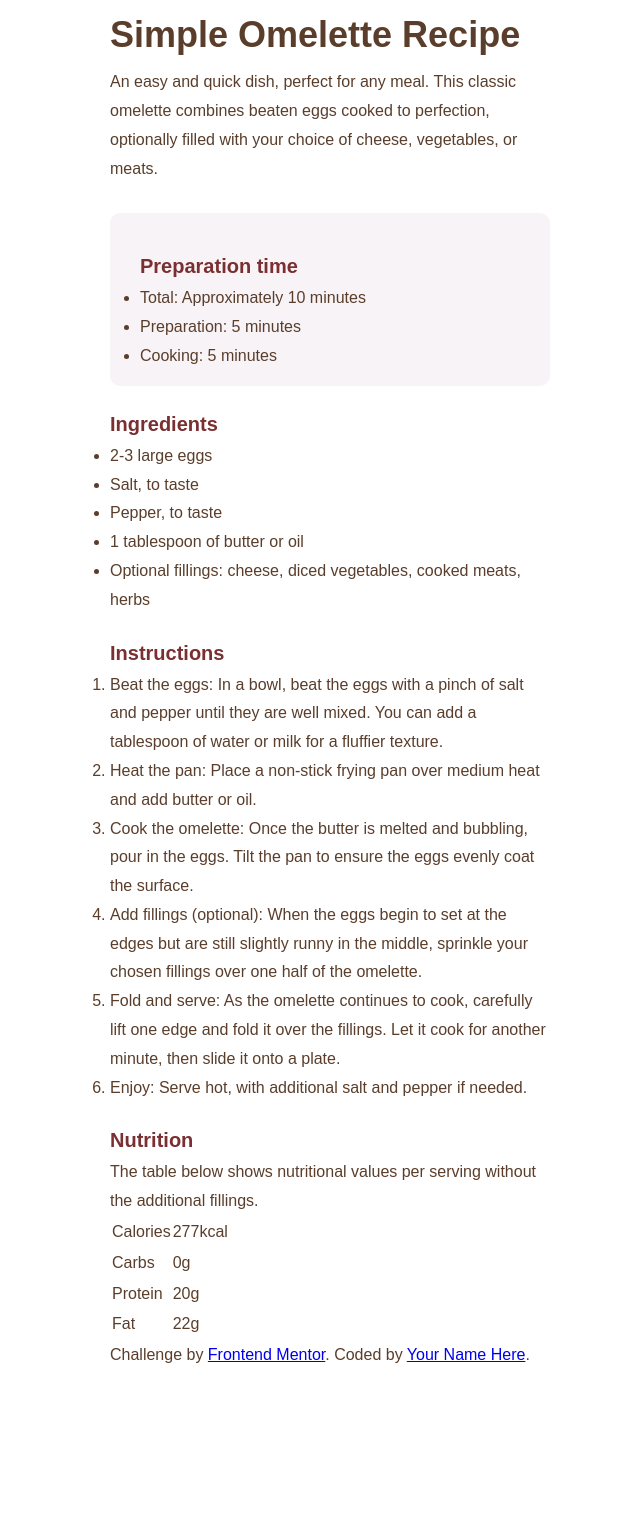
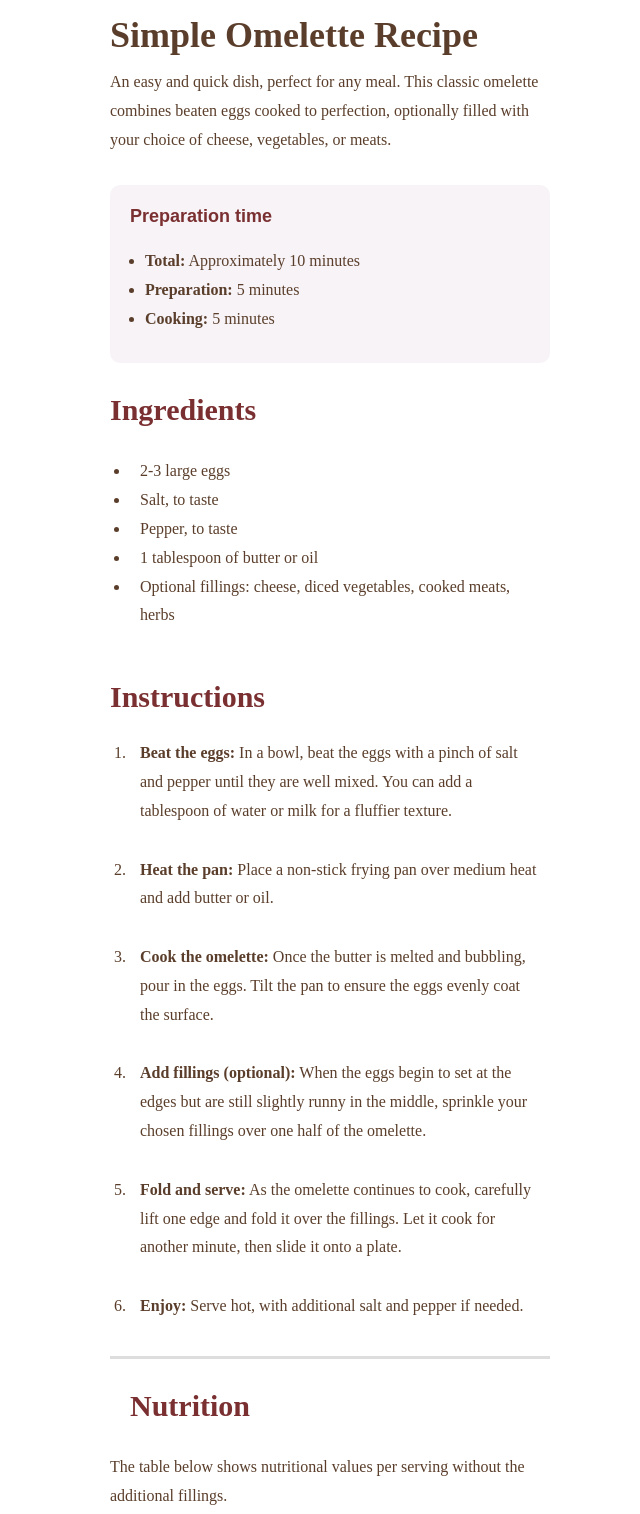
Before and after one commit to ccbaron/recipe-page-main, a plain HTML site: page index.html in a window 1280 px wide. Shown: the part 602-2116 px from the top of the page, without its empty margins (310-950 px from the left). Before the commit the page ends 1972 px from the top, so only its background shows below. Drawn offline with Linux system fonts and the light colour scheme.

Commit message:
Finished

```diff
--- a/index.html
+++ b/index.html
@@ -16,7 +16,8 @@
       box-sizing: border-box;
       margin: 0;
       padding: 0;
-      font-family: sans-serif;
+      font-family: serif;
+      font-size: 16px;
     }
 
     .omelette {
@@ -42,22 +43,72 @@
       margin-top: 20px;
     }
 
-    h2,
-    h3 {
-      font-size: 20px;
+    h2 {
+      font-size: 30px;
       font-weight: 600;
       margin-top: 20px;
       color: #7a2f31;
     }
 
+    h3 {
+      color: #7a2f31;
+      font-size: 18px;
+    }
+
+    .preparation {
+      font-family: sans-serif;
+    }
+
     .preparation__container {
       background-color: #f5f0f5c3;
       padding: 15px;
-      padding-left: 30px;
+      padding-left: 20px;
       border-radius: 10px;
       margin-top: 30px;
     }
 
+    .preparation__time {
+      padding: 15px 15px;
+    }
+
+    .ingredients__list {
+      padding: 20px;
+    }
+
+    .ingredients__list li {
+      padding-left: 10px;
+    }
+
+    .instructions__list {
+      padding-left: 20px;
+    }
+
+    .instructions__list li {
+      padding: 15px 10px;
+    }
+
+    .nutrition {
+      border-top: solid #dddddd;
+      padding: 20px;
+    }
+
+    .nutrition__table {
+      margin: 15px;
+      padding: 10px;
+      width: 100%;
+      border-collapse: collapse;
+      text-align: left;
+    }
+
+    .nutrition__table tr {
+      border-bottom: 1px solid #dddddd;
+    }
+
+    .nutrition__table td:nth-child(2) {
+      font-size: 1.2rem;
+      font-weight: bold;
+      color: #5a3e2b;
+    }
   </style>
 </head>
 
@@ -77,9 +128,9 @@
     <div class="preparation__container">
       <h3 class="preparation">Preparation time</h3>
       <ul class="preparation__time">
-        <li>Total: Approximately 10 minutes</li>
-        <li>Preparation: 5 minutes</li>
-        <li>Cooking: 5 minutes</li>
+        <li><b>Total:</b> Approximately 10 minutes</li>
+        <li><b>Preparation:</b> 5 minutes</li>
+        <li><b>Cooking:</b> 5 minutes</li>
       </ul>
     </div>
 
@@ -97,23 +148,23 @@
 
     <ol class="instructions__list">
       <li>
-        Beat the eggs: In a bowl, beat the eggs with a pinch of salt and pepper until they are well mixed.
+        <b>Beat the eggs:</b> In a bowl, beat the eggs with a pinch of salt and pepper until they are well mixed.
         You can add a tablespoon of water or milk for a fluffier texture.
       </li>
-      <li>Heat the pan: Place a non-stick frying pan over medium heat and add butter or oil.</li>
+      <li><b>Heat the pan:</b> Place a non-stick frying pan over medium heat and add butter or oil.</li>
       <li>
-        Cook the omelette: Once the butter is melted and bubbling, pour in the eggs. Tilt the pan to ensure
+        <b>Cook the omelette:</b> Once the butter is melted and bubbling, pour in the eggs. Tilt the pan to ensure
         the eggs evenly coat the surface.
       </li>
       <li>
-        Add fillings (optional): When the eggs begin to set at the edges but are still slightly runny in the
+        <b>Add fillings (optional):</b> When the eggs begin to set at the edges but are still slightly runny in the
         middle, sprinkle your chosen fillings over one half of the omelette.
       </li>
       <li>
-        Fold and serve: As the omelette continues to cook, carefully lift one edge and fold it over the
+        <b>Fold and serve:</b> As the omelette continues to cook, carefully lift one edge and fold it over the
         fillings. Let it cook for another minute, then slide it onto a plate.
       </li>
-      <li>Enjoy: Serve hot, with additional salt and pepper if needed.</li>
+      <li><b>Enjoy:</b> Serve hot, with additional salt and pepper if needed.</li>
     </ol>
 
     <h2 class="nutrition">Nutrition</h2>
@@ -123,7 +174,7 @@
     <section class="nutrition__info">
 
       <div class="info__container">
-        <table class="nutririon__table">
+        <table class="nutrition__table">
           <tr>
             <td>Calories</td>
             <td>277kcal</td>
```
